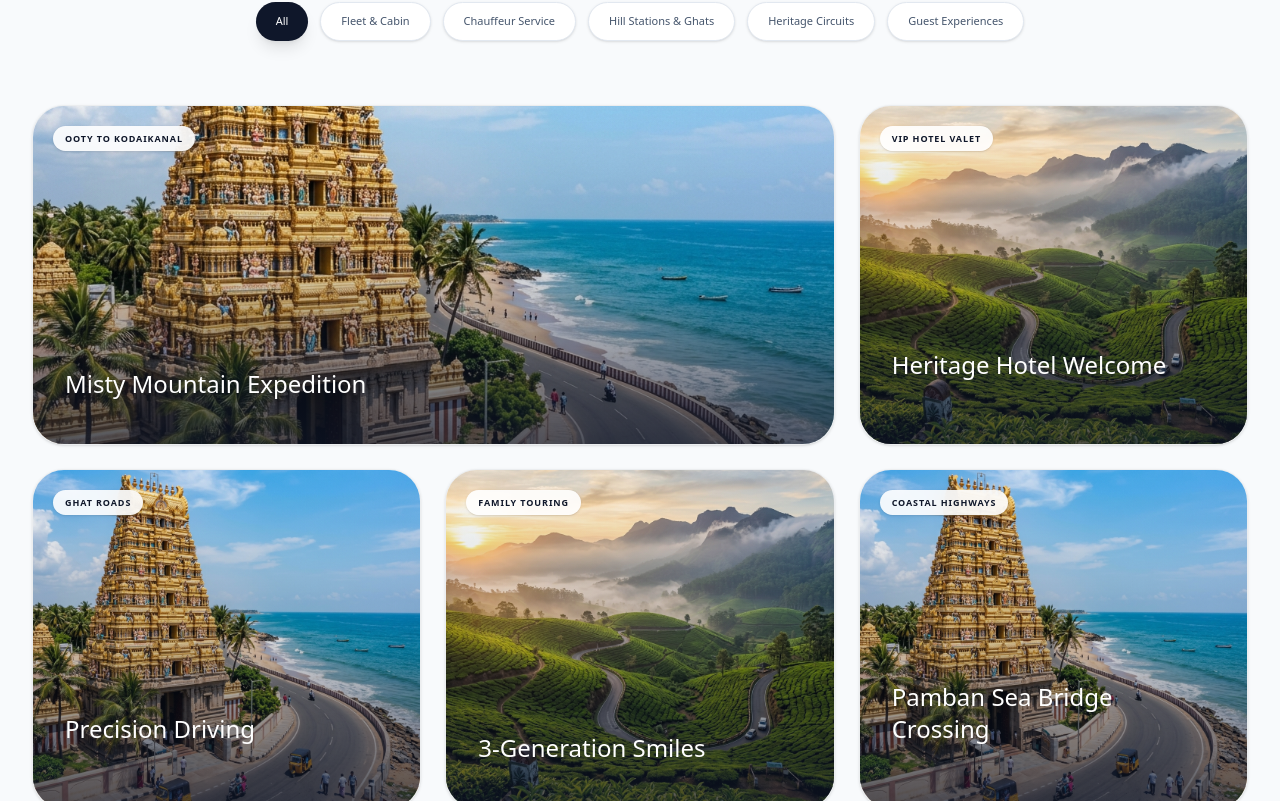
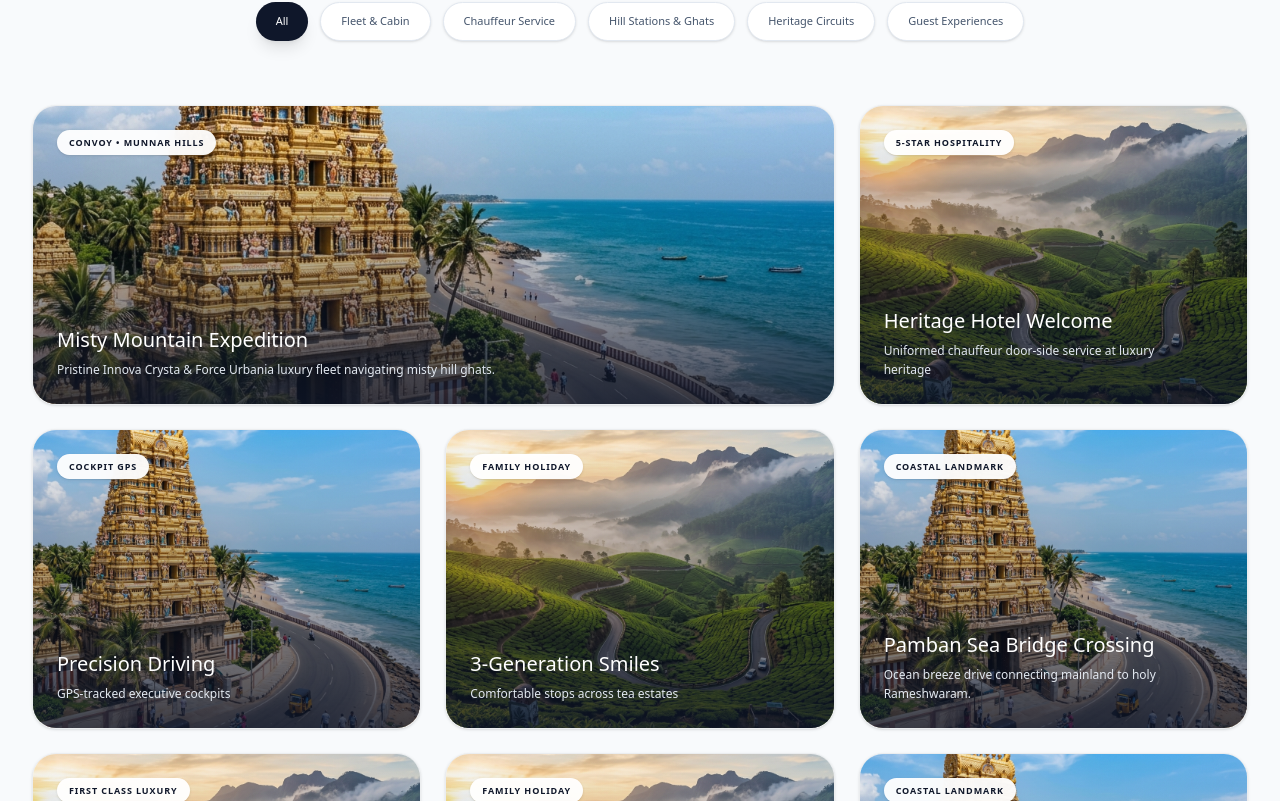
Before and after one commit to aeropeak26/Rudhran_travels, a Next.js app: page /gallery in a window 1280 px wide. Shown: the part 739-1540 px from the top of the page. Built offline with nearby package versions, Linux system fonts and the light colour scheme.

Commit message:
Fix gallery grid layout and text

```diff
--- a/src/app/gallery/page.tsx
+++ b/src/app/gallery/page.tsx
@@ -14,12 +14,14 @@ export default function GalleryPage() {
   const filterTabs = ['All', 'Fleet & Cabin', 'Chauffeur Service', 'Hill Stations & Ghats', 'Heritage Circuits', 'Guest Experiences'];
 
   const images = [
-    { title: 'Misty Mountain Expedition', desc: 'Tea estates of Ooty & Kodaikanal. Premium Innova touring with local driver.', badge: 'OOTY TO KODAIKANAL', img: '/images/dest1.png' },
-    { title: 'Heritage Hotel Welcome', desc: 'VIP arrivals and red-carpet chauffeur services across luxury properties.', badge: 'VIP HOTEL VALET', img: '/images/dest2.png' },
-    { title: 'Precision Driving', desc: 'Expert handling through the 36 hairpin bends of Ooty and Valparai.', badge: 'GHAT ROADS', img: '/images/dest1.png' },
-    { title: '3-Generation Smiles', desc: 'Spacious family touring accommodating all ages safely.', badge: 'FAMILY TOURING', img: '/images/dest2.png' },
-    { title: 'Pamban Sea Bridge Crossing', desc: 'Coastal tours connecting Rameswaram and floating across the ocean.', badge: 'COASTAL HIGHWAYS', img: '/images/dest1.png' },
-    { title: 'Captain Seat Comfort', desc: 'Plush interior executive leather seats. Available on Innova Crysta & Hycross.', badge: 'FLEET CABIN OVERVIEW', img: '/images/dest2.png' }
+    { title: 'Misty Mountain Expedition', desc: 'Pristine Innova Crysta & Force Urbania luxury fleet navigating misty hill ghats.', badge: 'CONVOY • MUNNAR HILLS', img: '/images/dest1.png' },
+    { title: 'Heritage Hotel Welcome', desc: 'Uniformed chauffeur door-side service at luxury heritage', badge: '5-STAR HOSPITALITY', img: '/images/dest2.png' },
+    { title: 'Precision Driving', desc: 'GPS-tracked executive cockpits', badge: 'COCKPIT GPS', img: '/images/dest1.png' },
+    { title: '3-Generation Smiles', desc: 'Comfortable stops across tea estates', badge: 'FAMILY HOLIDAY', img: '/images/dest2.png' },
+    { title: 'Pamban Sea Bridge Crossing', desc: 'Ocean breeze drive connecting mainland to holy Rameshwaram.', badge: 'COASTAL LANDMARK', img: '/images/dest1.png' },
+    { title: 'Captain Seat Comfort', desc: 'Plush recliners, wood finishes, and dual AC chill on every journey.', badge: 'FIRST CLASS LUXURY', img: '/images/dest2.png' },
+    { title: '3-Generation Smiles', desc: 'Comfortable stops across tea estates', badge: 'FAMILY HOLIDAY', img: '/images/dest2.png' },
+    { title: 'Pamban Sea Bridge Crossing', desc: 'Ocean breeze drive connecting mainland to holy Rameshwaram.', badge: 'COASTAL LANDMARK', img: '/images/dest1.png' }
   ];
 
   return (
@@ -101,19 +103,19 @@ export default function GalleryPage() {
         {/* 3. Photo Grid */}
         <section className="bg-[#f8fafc] pb-24">
           <div className="max-w-7xl mx-auto px-4 sm:px-6 lg:px-8">
-            <div className="grid grid-cols-1 md:grid-cols-2 lg:grid-cols-3 gap-6">
+            <div className="grid grid-cols-1 md:grid-cols-2 lg:grid-cols-3 gap-4 lg:gap-6">
               {images.map((item, i) => (
-                <div key={i} className={`group relative rounded-[2rem] overflow-hidden cursor-pointer shadow-sm hover:shadow-xl transition-all duration-500 h-[340px] border border-black/5 ${i === 0 ? 'md:col-span-2' : ''}`}>
+                <div key={i} className={`group relative rounded-3xl overflow-hidden cursor-pointer shadow-sm hover:shadow-xl transition-all duration-500 h-[260px] md:h-[300px] border border-black/5 ${i === 0 ? 'md:col-span-2' : ''}`}>
                    <Image src={item.img} alt={item.title} fill className="object-cover transition-transform duration-700 group-hover:scale-105" />
-                   <div className="absolute inset-0 bg-gradient-to-t from-[#0f172a]/90 via-[#0f172a]/20 to-transparent opacity-80 group-hover:opacity-90 transition-opacity duration-300"></div>
+                   <div className="absolute inset-0 bg-gradient-to-t from-[#0f172a]/90 via-[#0f172a]/30 to-transparent opacity-90 transition-opacity duration-300"></div>
 
-                   <div className="absolute top-5 left-5 bg-white/90 backdrop-blur-md text-[#0f172a] text-[9px] font-bold uppercase tracking-widest px-3 py-1.5 rounded-full shadow-sm">
+                   <div className="absolute top-4 left-4 lg:top-6 lg:left-6 bg-white/95 backdrop-blur-md text-[#0f172a] text-[8px] lg:text-[9px] font-bold uppercase tracking-widest px-3 py-1.5 rounded-full shadow-sm">
                      {item.badge}
                    </div>
 
-                   <div className="absolute bottom-0 left-0 right-0 p-6 md:p-8 translate-y-4 group-hover:translate-y-0 transition-transform duration-300">
-                     <h3 className="text-xl md:text-2xl font-bold text-white mb-2">{item.title}</h3>
-                     <p className="text-[12px] text-slate-300 opacity-0 group-hover:opacity-100 transition-opacity duration-300 leading-relaxed">
+                   <div className="absolute bottom-0 left-0 right-0 p-5 lg:p-6 transition-transform duration-300">
+                     <h3 className="text-lg lg:text-xl font-bold text-white mb-1.5">{item.title}</h3>
+                     <p className="text-[11px] lg:text-[12px] text-slate-200 leading-relaxed max-w-[90%]">
                        {item.desc}
                      </p>
                    </div>
```
